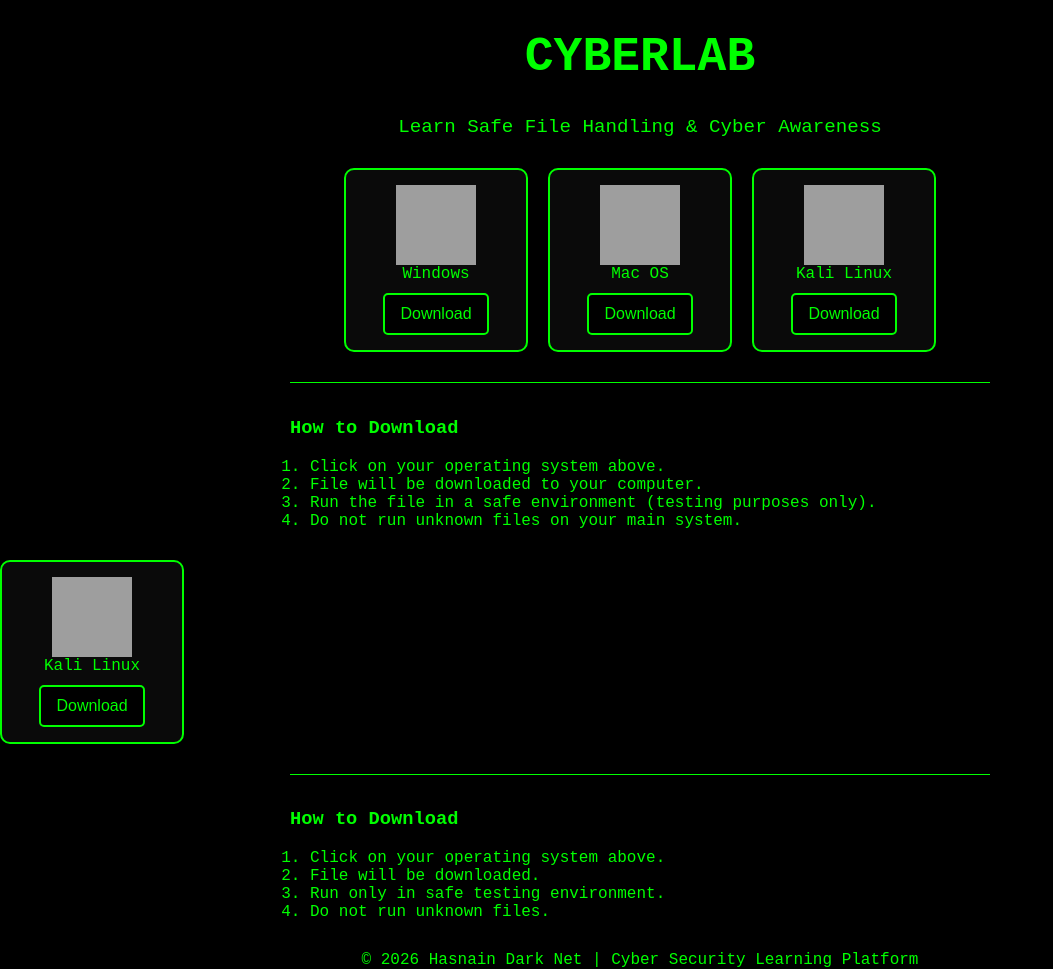
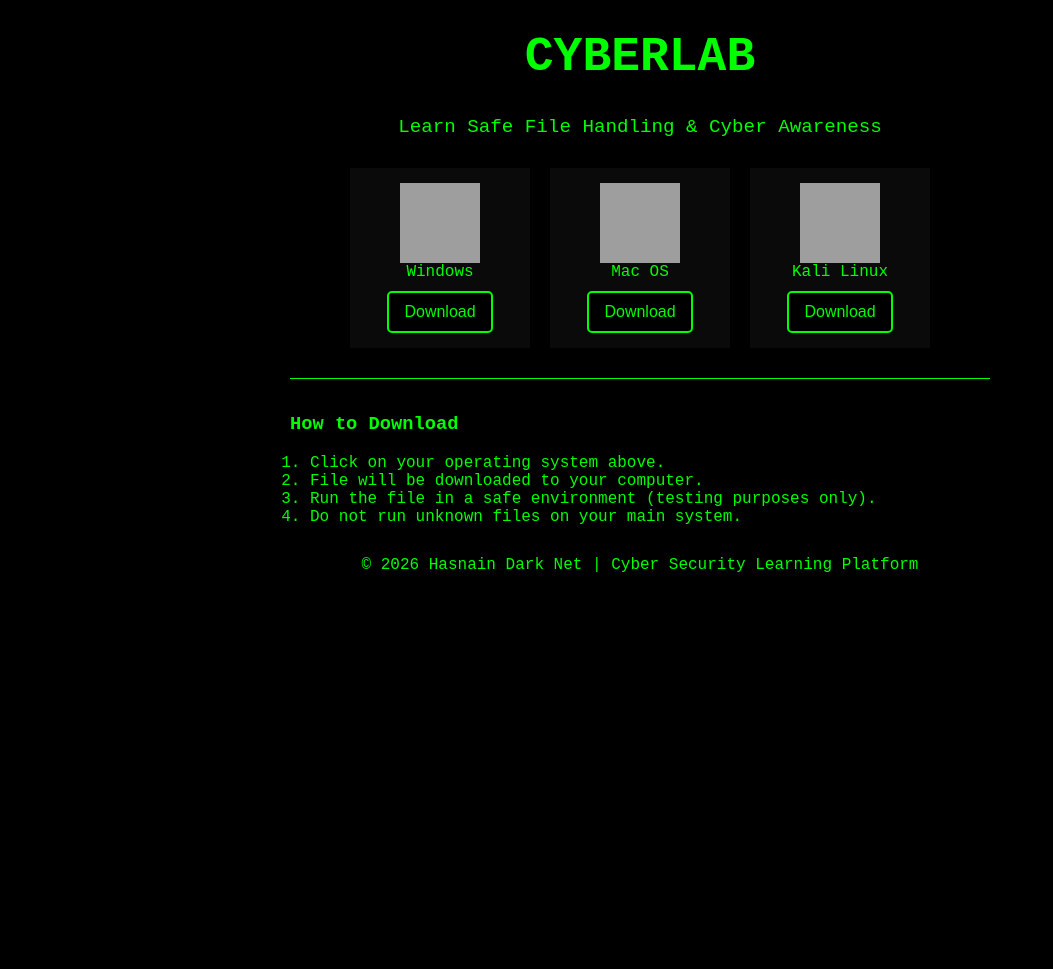
Before and after one commit to HasnainDarkNet/CyberLab, a Flask app: page / in a window 1280 px wide. Shown: the whole page, without its empty margins (0-1053 px from the left). After the commit the page ends 572 px from the top, so only its background shows below. Run offline with Flask 3, Linux system fonts and the light colour scheme; parts of the project's set-up code (start-up, migrations or seed data) failed here and were passed over; grey boxes are pictures that could not be loaded.

Commit message:
Clean up index.html by removing styles and content
Removed unnecessary border and download instructions for clarity.

```diff
--- a/templates/index.html
+++ b/templates/index.html
@@ -39,8 +39,6 @@
             flex-direction: column;
             align-items: center;
             background: #0a0a0a;
-            border: 2px solid #00ff00;
-            border-radius: 10px;
             padding: 15px;
             width: 150px;
             transition: transform 0.3s;
@@ -139,26 +137,6 @@
             <li>Do not run unknown files on your main system.</li>
         </ol>
     </div>
-</body>
-    </html>
-<div class="os-section">
-    <img src="https://img.icons8.com/color/96/linux.png" class="os-icon"/>
-    <div>Kali Linux</div>
-    <a href="/download"><button class="btn">Download</button></a>
-</div>
-
-<div class="download-instructions">
-<h3>How to Download</h3>
-<ol>
-<li>Click on your operating system above.</li>
-<li>File will be downloaded.</li>
-<li>Run only in safe testing environment.</li>
-<li>Do not run unknown files.</li>
-</ol>
-</div>
-
-</div>
-
 <footer>
 © 2026 Hasnain Dark Net | Cyber Security Learning Platform
 </footer>
```
